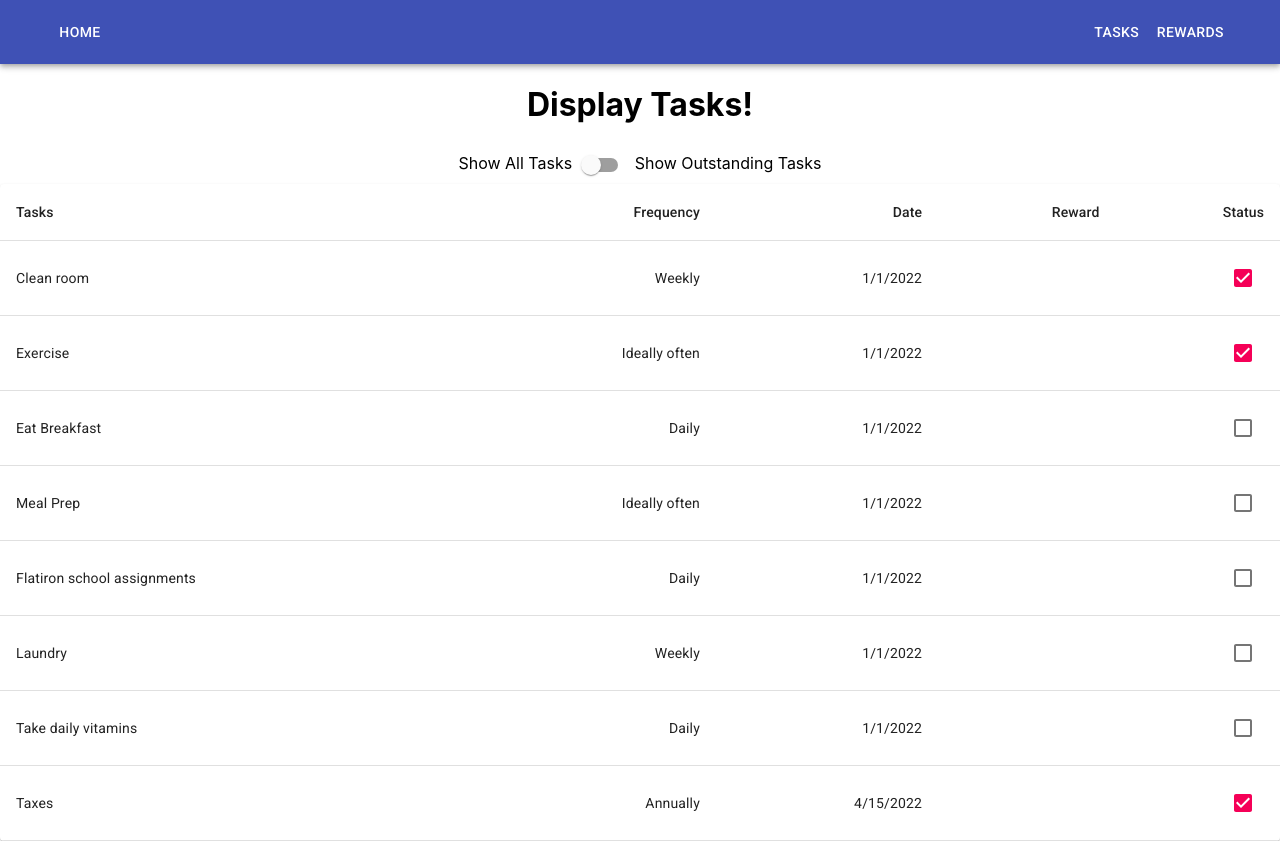
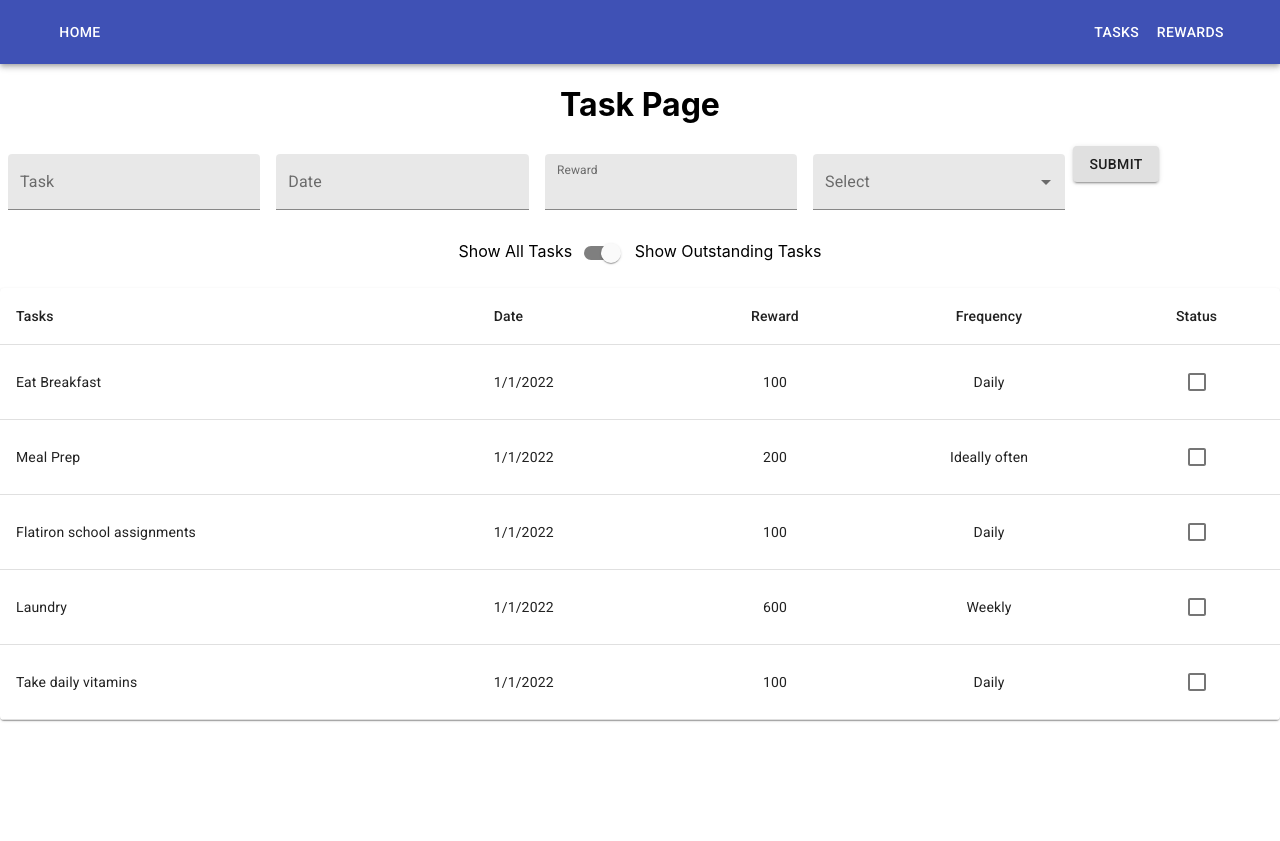
Before and after one commit to wenxiao92/phase-2-project-task-complete-for-reward, a React (Create React App) app: page /tasks in a window 1280 px wide. After the commit the page ends 800 px from the top, so only its background shows below. Built offline with nearby package versions, Linux system fonts and the light colour scheme; data requests are answered from the project's data file.

Commit message:
added Task adding form and functionality

```diff
--- a/src/Components/App.js
+++ b/src/Components/App.js
@@ -9,7 +9,7 @@ import {BrowserRouter, Route, Routes} from "react-router-dom";
 function App() {
   const [tasks, setTasks] = useState([])
   const [currency, setCurrency] = useState(0)
-  const [displayState, setDisplayState] = useState(false)
+  const [displayState, setDisplayState] = useState(true)
 
   useEffect(() => {
     fetch("http://localhost:3001/task")
@@ -20,7 +20,7 @@ function App() {
   //handles the status of the task (whether it's completed or not). Where the ckbox
   //is checked when completed
   function handleUpdate(updatedTask){
-    console.log(updatedTask)
+    //console.log(updatedTask)
     const updateTaskArray = tasks.map((task) => {
       if (task.id === updatedTask.id) {
         return updatedTask;
@@ -29,14 +29,22 @@ function App() {
       }
     });
     setTasks(updateTaskArray);
-    setCurrency((money) => money+updatedTask.tickets)
+    setCurrency((money) => money+updatedTask.currency)
   }
 
-  console.log(displayState)
+  //console.log(displayState)
   function handleTaskDisplay(){
     setDisplayState((toggle) => !toggle)
   }
 
+  //handles updating page for new added tasks
+  function handleUpdateTaskList(updatedTask){
+    let newTaskArray = [...tasks, updatedTask]
+    setTasks(newTaskArray);
+  }
+
+
+  //filter all tasks vs outstanding tasks based on status
   let filterActiveTask = tasks
   if(displayState === true) {
   filterActiveTask = tasks.filter((task) => task.status === false)}
@@ -46,8 +54,8 @@ function App() {
       <NavBar />
       <Routes>
           <Route path="/" element={<Home />} />
-          <Route path="/tasks" element={<TaskPage allTasks={filterActiveTask} onUpdateTask={handleUpdate} onHandleDisplay={handleTaskDisplay} switchStatus={displayState}/>} />
-          <Route path="/rewards" element={<RewardRedemption />} />
+          <Route path="/tasks" element={<TaskPage allTasks={filterActiveTask} onUpdateTask={handleUpdate} onHandleDisplay={handleTaskDisplay} switchStatus={displayState} onUpdateTaskList={handleUpdateTaskList}/>} />
+          <Route path="/rewards" element={<RewardRedemption wallet={currency}/>} />
         </Routes>
         </BrowserRouter>
 
--- a/src/Components/TaskForm.js
+++ b/src/Components/TaskForm.js
@@ -1,23 +1,118 @@
-import React from 'react'
+import React, {useState} from 'react';
+import TextField from '@material-ui/core/TextField';
+import { makeStyles } from '@material-ui/core/styles';
+import MenuItem from '@material-ui/core/MenuItem';
+import Button from '@material-ui/core/Button';
 
-const TaskForm = () => {
+const useStyles = makeStyles((theme) => ({
+    root: {
+      '& .MuiTextField-root': {
+        margin: theme.spacing(1),
+        width: '25ch',
+      },
+    },
+  }));
+
+function TaskForm({onUpdateTaskList}) {
+//for styling
+const classes = useStyles();
+//for dropdown
+const currencies = ['Daily','Weekly','Monthly','Quarterly','Annually','Ideally Often'];
+
+//handles the form's data
+const [formData, setFormData] = useState({
+    taskName: "",
+    date: "",
+    currency: false,
+})
+
+  function handleChange(event) {
+    const name = event.target.name;
+    const value = event.target.value;
+
+    setFormData({...formData, [name]: value,})
+
+  };
+
+
+//handles storing value of dropdown
+const [dropDown, setDropDown] = useState("")
+function handleSelectChange(event) {
+    setDropDown(event.target.value);
+  };
+
+  function handleSubmit(e){
+      e.preventDefault()
+      //console.log(formData)
+      fetch('http://localhost:3001/task',{
+      method: 'POST',
+      headers: {
+        "Content-Type": "application/json",
+      },
+      body: JSON.stringify({
+        ...formData,
+        "status": false,
+        "frequency": dropDown
+      }),
+    })
+    .then((r) => r.json())
+    .then((data) => onUpdateTaskList(data));
+  }
+
+
   return (
-    // <div>
-    //   <h3>Add a Task!</h3>
-    //   <form>
-    //   <input
-    //     type="text"
-    //     placeholder="task"
-    //     value=""
-    //   />
-    //   <input
-    //     type="text"
-    //     placeholder="points"
-    //   />
-    // </form>
-    // </div>
-    null
-  )
+    <form className={classes.root} noValidate autoComplete="off" onSubmit={handleSubmit}>
+      <div>
+        <TextField
+          id="filled-task"
+          label="Task"
+          variant="filled"
+          name="taskName"
+          onChange={handleChange}
+          value={formData.taskName}
+        />
+        <TextField
+          id="filled-Date"
+          label="Date"
+          variant="filled"
+          name="date"
+          onChange={handleChange}
+          value={formData.date}
+        />
+        <TextField
+          id="filled-number"
+          label="Reward"
+          type="number"
+          InputLabelProps={{
+            shrink: true,
+          }}
+          variant="filled"
+          name="currency"
+          onChange={handleChange}
+          value={formData.currency}
+        />
+        <TextField
+          id="filled-select-currency"
+          select
+          label="Select"
+          value={dropDown}
+          onChange={handleSelectChange}
+          variant="filled"
+        >
+            <MenuItem value=""> <em>None</em></MenuItem>
+          {currencies.map((option) => (
+            <MenuItem key={option} value={option}>
+              {option}
+            </MenuItem>
+          ))}
+        </TextField>
+        <Button variant="contained" type="submit">Submit</Button>
+      </div>
+    </form>
+
+  );
 }
 
+
+
 export default TaskForm
--- a/src/Components/TaskList.js
+++ b/src/Components/TaskList.js
@@ -6,7 +6,7 @@ import Checkbox from '@material-ui/core/Checkbox';
 
 const TaskList = ({tasks, onUpdateTask}) => {
 
-  const {taskName, tickets, frequency, status, date, id} = tasks
+  const {taskName, currency, frequency, status, date, id} = tasks
 
     function handleChange(){
         fetch(`http://localhost:3001/task/${id}`, {
@@ -26,10 +26,10 @@ const TaskList = ({tasks, onUpdateTask}) => {
             <TableCell component="th" scope="row">
             {taskName}
             </TableCell>
-            <TableCell align="right">{frequency}</TableCell>
-            <TableCell align="right">{date}</TableCell>
-            <TableCell align="right">{tickets}</TableCell>
-            <TableCell align="right">
+            <TableCell align="left">{date}</TableCell>
+            <TableCell align="center">{currency}</TableCell>
+            <TableCell align="center">{frequency}</TableCell>
+            <TableCell align="center">
                 <Checkbox
                     checked={status}
                     onChange={handleChange}
--- a/src/Components/TaskPage.js
+++ b/src/Components/TaskPage.js
@@ -10,7 +10,7 @@ import { makeStyles } from '@material-ui/core/styles';
 import TableCell from '@material-ui/core/TableCell';
 import Switch from '@material-ui/core/Switch';
 
-function TaskPage({allTasks, onUpdateTask, onHandleDisplay, switchStatus}) {
+function TaskPage({allTasks, onUpdateTask, onHandleDisplay, switchStatus, onUpdateTaskList}) {
   const displayTasks = allTasks.map((task) => (
     <TaskList
     key = {task.id}
@@ -32,25 +32,27 @@ function TaskPage({allTasks, onUpdateTask, onHandleDisplay, switchStatus}) {
   return (
 
     <div>
-    <TaskForm />
-    <h1 align="center">Display Tasks!</h1>
+    <h1 align="center">Task Page</h1>
+    <TaskForm onUpdateTaskList={onUpdateTaskList}/>
+    <p>{/* for spacing*/}</p>
     <div align="center">Show All Tasks
       <Switch
         checked={switchStatus}
         onClick={onHandleDisplay}
-        color="primary"
+        color="default"
         name="checkedB"
-        inputProps={{ 'aria-label': 'primary checkbox' }}
+        inputProps={{ 'aria-label': 'default checkbox' }}
       /> Show Outstanding Tasks</div>
+      <p>{/* for spacing*/}</p>
     <TableContainer component={Paper}>
     <Table className={classes.table} aria-label="simple table">
     <TableHead>
         <TableRow>
           <TableCell>Tasks</TableCell>
-          <TableCell align="right">Frequency</TableCell>
-          <TableCell align="right">Date</TableCell>
-          <TableCell align="right">Reward</TableCell>
-          <TableCell align="right">Status</TableCell>
+          <TableCell align="left">Date</TableCell>
+          <TableCell align="center">Reward</TableCell>
+          <TableCell align="center">Frequency</TableCell>
+          <TableCell align="center">Status</TableCell>
         </TableRow>
     </TableHead>
         {displayTasks}
```
